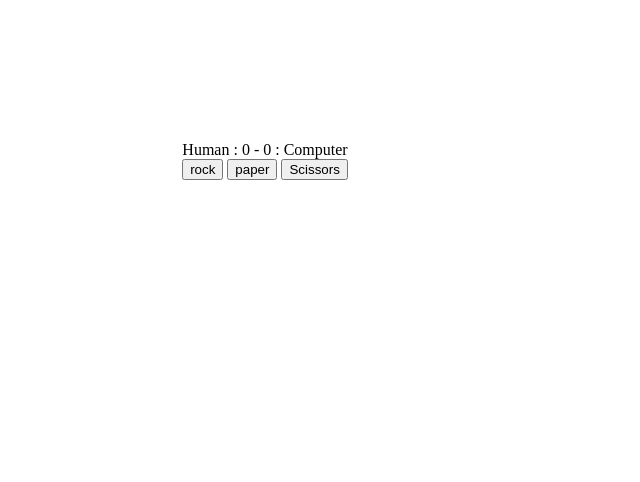
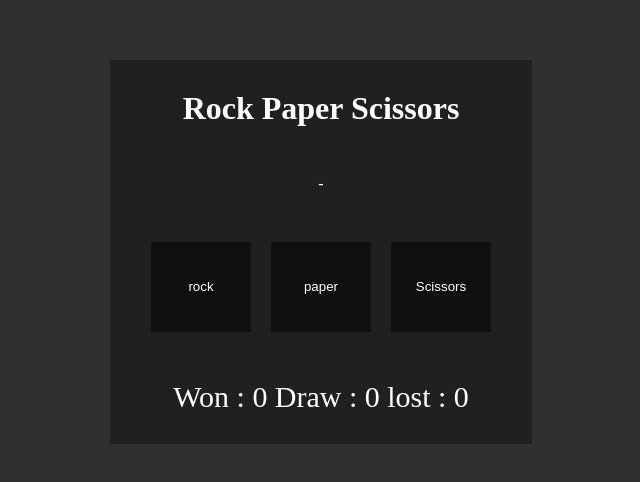
Before and after one commit to tornike-toko/rock_paper_scissors, a plain HTML site: page index.html in a window 1280 px wide. Shown: the part 148-630 px from the top of the page, without its empty margins (319-959 px from the left). Drawn offline with Linux system fonts and the light colour scheme.

Commit message:
added visial and adjusted code

```diff
--- a/index.html
+++ b/index.html
@@ -4,25 +4,22 @@
     <meta charset="UTF-8">
     <meta name="viewport" content="width=device-width, initial-scale=1.0">
     <title>Rock Paper Scissors</title>
-
-    <style>
-        body{
-            width: 90%;
-            height: 75vh;
-            display: flex;
-            flex-direction: column;
-            align-items: center;
-            justify-content: center;
-        }
-    </style>
+    <link rel="stylesheet" href="style.css">
 </head>
 <body>
-    <div id="scoreDis">Human : 0 - 0 : Computer</div>
-    <div id="currentRound"></div>
-    <div class="wrapper">
-        <button id="R">rock</button>
-        <button id="P">paper</button>
-        <button id="S">Scissors</button>
+    <div class="content-wrapper">
+        <h1>Rock Paper Scissors</h1>
+        <div id="currentRound">-</div>
+        <div class="wrapper">
+            <button id="R">rock</button>
+            <button id="P">paper</button>
+            <button id="S">Scissors</button>
+        </div>
+        <div class="scores">
+            <div class="won">Won : 0</div>
+            <div class="draw">Draw : 0</div>
+            <div class="lost">lost : 0</div>
+        </div>
     </div>
     <script src="script.js"></script>
 </body>
--- a/script.js
+++ b/script.js
@@ -1,11 +1,16 @@
 let humanScore = 0
 let compScore = 0
+let drawScore = 0
 
 const rockBtn = document.querySelector('#R')
 const paperBtn = document.querySelector('#P')
 const scissorsBtn = document.querySelector('#S')
 
 const scoreDispaly = document.querySelector("#scoreDis")
+
+const won = document.querySelector(".won")
+const draw = document.querySelector(".draw")
+const lost = document.querySelector(".lost")
 
 const currentRound = document.querySelector("#currentRound")
 
@@ -31,26 +36,27 @@ function playRound(humanChoice,compChoice){
 
     if(humanChoice == compChoice){
         console.log("it is tie")
+        draw.innerText = `Draw : ${++drawScore}`
         currentRound.innerText = "It Is Tie"
     }else if(humanChoice == "rock" && compChoice == "scissors"){
         console.log("human won")
         humanScore++
-        scoreDispaly.innerText = `Human : ${humanScore} - ${compScore} : Computer`
+        won.innerText = `Won : ${humanScore}`
         currentRound.innerText = "You Win"
     }else if(humanChoice == "paper" && compChoice == "rock"){
         console.log("human won")
         humanScore++
-        scoreDispaly.innerText = `Human : ${humanScore} - ${compScore} : Computer`
+        won.innerText = `Won : ${humanScore}`
         currentRound.innerText = "You Win"
     }else if(humanChoice == "scissors" && compChoice == "paper"){
         console.log("human won")
         humanScore++
-        scoreDispaly.innerText = `Human : ${humanScore} - ${compScore} : Computer`
+        won.innerText = `Won : ${humanScore}`
         currentRound.innerText = "You Win"
     }else{
         console.log("human lose")
         compScore++
-        scoreDispaly.innerText = `Human : ${humanScore} - ${compScore} : Computer`
+        lost.innerText = `Lost : ${compScore}`
         currentRound.innerText = "You lose"
     }
     console.log("human score:" + humanScore)
--- /dev/null
+++ b/style.css
@@ -0,0 +1,47 @@
+*{
+    margin: 0px;
+    padding: 0px;
+    box-sizing: border-box;
+    color: white;
+}
+
+body{
+    width: 100%;
+    height: 100vh;
+    display: flex;
+    flex-direction: column;
+    align-items: center;
+    justify-content: center;
+    background-color: #303030;
+}
+
+.content-wrapper{
+    width: 33vw;
+    height: 30vw;
+    background: #202020;
+    display: flex;
+    flex-direction: column;
+    justify-content: space-between;
+    align-items: center;
+    padding-block: 30px;
+}
+
+.wrapper{
+    display: flex;
+    gap: 20px;
+}
+
+.scores{
+    width: 70%;
+    display: flex;
+    justify-content: space-between;
+    font-size: 30px;
+}
+
+button{
+    width: 100px;
+    height: 90px;
+    background-color: #101010;
+    outline: none;
+    border: none;
+}
```
